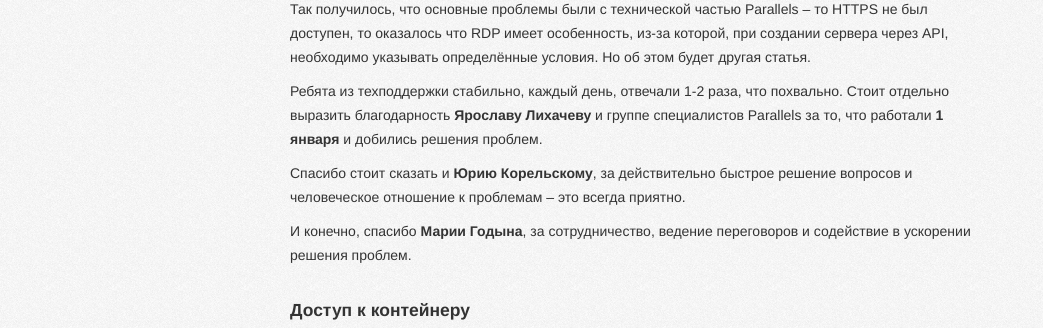
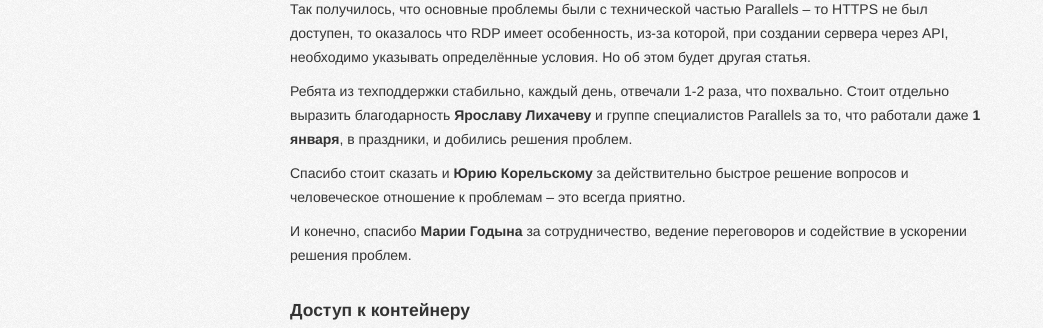
Before and after one commit to iorlas/iorlas.github.com, a Jekyll site: the page built from _posts/2013-01-30-infobox-paci.md, in a window 1280 px wide and 1400 px high, scrolled down 5751 px. Shown: the part 153-481 px from the top of the window, without its empty margins (0-1043 px from the left). Built offline with Jekyll 4.4.1, drawn with Linux system fonts in a browser that asks for light colours; Markdown is read by kramdown in place of the engine named in the settings; comment, search, counter and statistics services are not loaded; some of the changed text lies outside the part shown.

Commit message:
Updated _posts/2013-01-30-infobox-paci.md

```diff
--- a/_posts/2013-01-30-infobox-paci.md
+++ b/_posts/2013-01-30-infobox-paci.md
@@ -238,11 +238,11 @@
 
 Так получилось, что основные проблемы были с технической частью Parallels -- то HTTPS не был доступен, то оказалось что RDP имеет особенность, из-за которой, при создании сервера через API, необходимо указывать определённые условия. Но об этом будет другая статья.
 
-Ребята из техподдержки стабильно, каждый день, отвечали 1-2 раза, что похвально. Стоит отдельно выразить благодарность **Ярославу Лихачеву** и группе специалистов Parallels за то, что работали **1 января** и добились решения проблем.
+Ребята из техподдержки стабильно, каждый день, отвечали 1-2 раза, что похвально. Стоит отдельно выразить благодарность **Ярославу Лихачеву** и группе специалистов Parallels за то, что работали даже **1 января**, в праздники, и добились решения проблем.
 
-Спасибо стоит сказать и **Юрию Корельскому**, за действительно быстрое решение вопросов и человеческое отношение к проблемам -- это всегда приятно.
+Спасибо стоит сказать и **Юрию Корельскому** за действительно быстрое решение вопросов и человеческое отношение к проблемам -- это всегда приятно.
 
-И конечно, спасибо **Марии Годына**, за сотрудничество, ведение переговоров и содействие в ускорении решения проблем.
+И конечно, спасибо **Марии Годына** за сотрудничество, ведение переговоров и содействие в ускорении решения проблем.
 
 #### Доступ к контейнеру
 После создания контейнера в облаке Infobox PACI, если он на базе `Linux`, сразу настроится ssh-сервер и будет пускать по необходимым идентификационным данным.
```
Also changed, not shown: other parts of _posts/2013-01-30-infobox-paci.md (+2 -2 lines).
